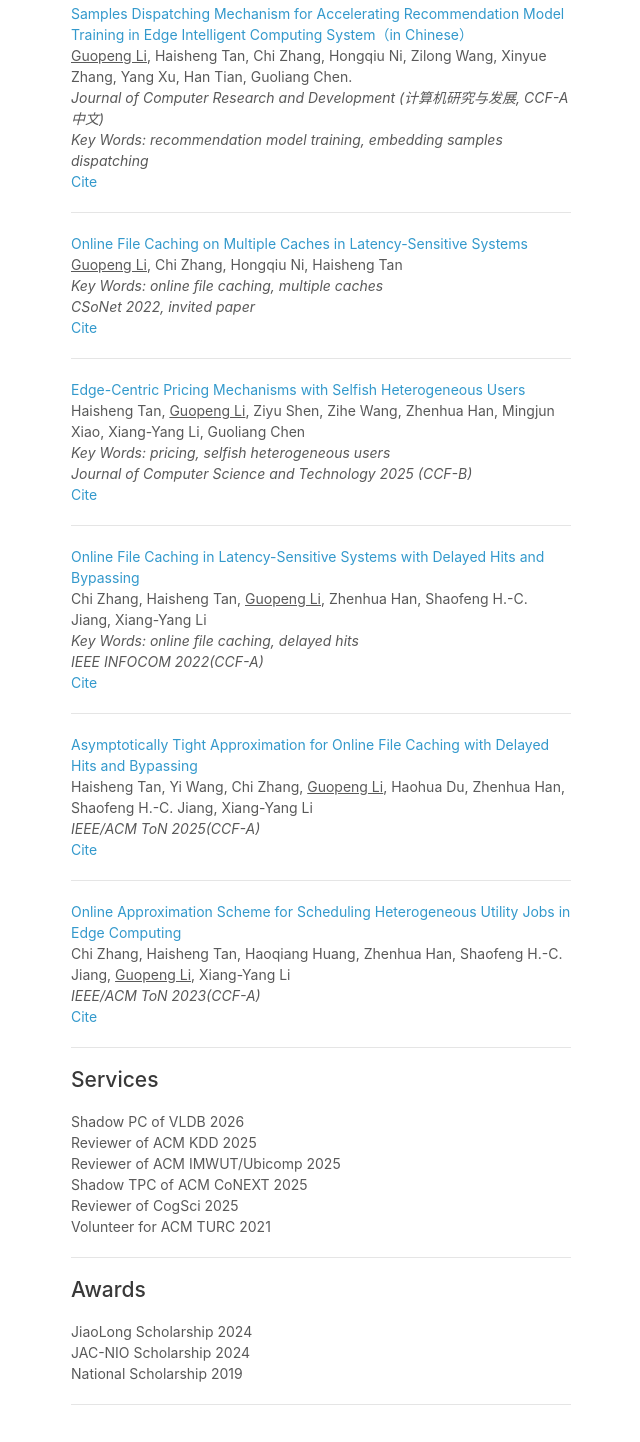
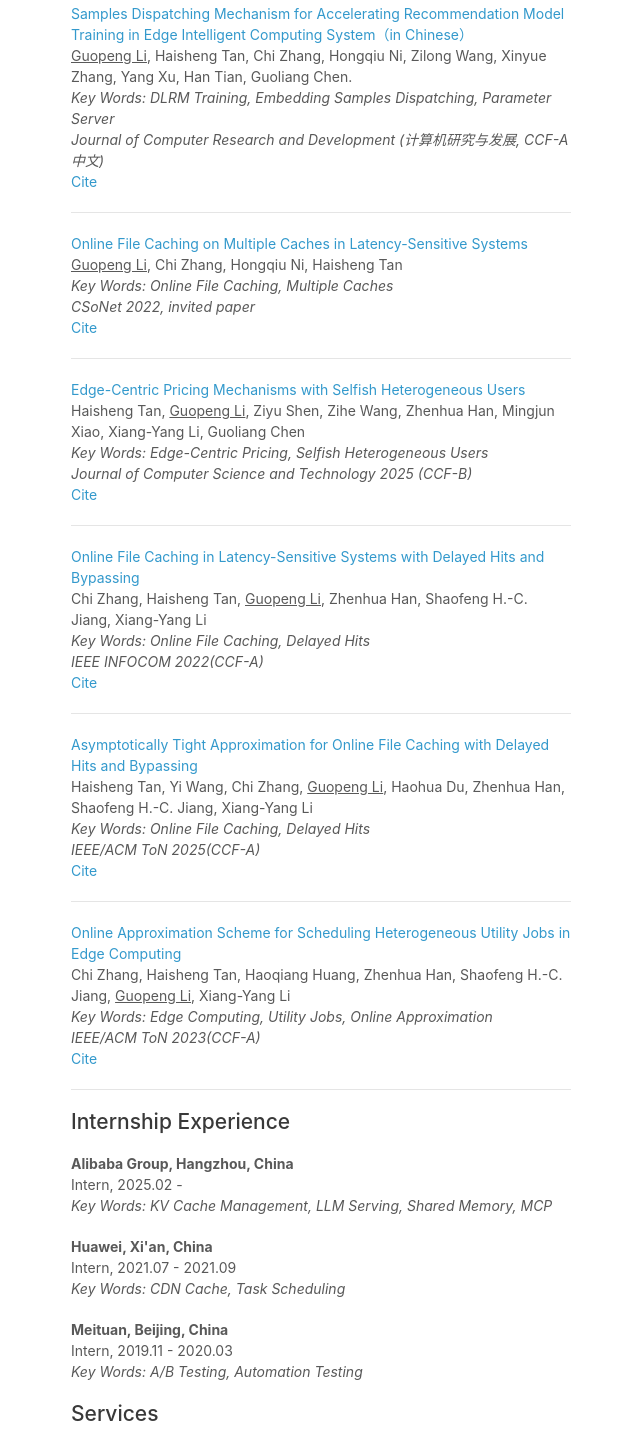
Before and after one commit to guopeng-gpli/guopeng-gpli.github.io, a plain HTML site: page index.html in a window 1280 px wide. Shown: the part 891-2333 px from the top of the page, without its empty margins (499-1139 px from the left). Drawn offline with Linux system fonts and the light colour scheme.

Commit message:
Update index.html

```diff
--- a/index.html
+++ b/index.html
@@ -51,7 +51,7 @@
         <p>
           <a href="https://ieeexplore.ieee.org/document/10597719" target="_blank" rel="noopener noreferrer">Online Container Caching with Late-Warm for IoT Data Processing</a><br>
           <u>Guopeng Li</u>, Haisheng Tan, Xuan Zhang, Chi Zhang, Ruiting Zhou, Zhenhua Han, Guoliang Chen<br>
-          <i> Key Words: serverless computing, container caching</i><br>
+          <i> Key Words: Serverless Computing, Container Caching</i><br>
           <i>IEEE ICDE 2024 (CCF-A)</i><br>
            <a href="#!" onclick="myFunction('cite_icde')"> Cite </a>
 <div id="cite_icde" style="display: none;border-style: solid;border-width: 1px;padding: 5px;white-space: pre-wrap;">
@@ -70,7 +70,7 @@
           <p>
             <a href="https://dl.acm.org/doi/10.1145/3616374" target="_blank" rel="noopener noreferrer">DAG Scheduling in Mobile Edge Computing</a><br>
             <u>Guopeng Li</u>, Haisheng Tan, Liuyan Liu, Hao Zhou, Shaofeng H.-C. Jiang, Zhenhua Han, Xiang-Yang Li, Guoliang Chen<br>
-            <i> Key Words: task scheduling, edge computing</i><br>
+            <i> Key Words: Task Scheduling, Edge Computing</i><br>
             <i>ACM Transactions on Sensor Networks (CCF-B)</i><br>
 
              <a href="#!" onclick="myFunction('cite_tosn2023')"> Cite </a>
@@ -102,7 +102,7 @@
           <p>
             <a href="https://crad.ict.ac.cn/cn/article/doi/10.7544/issn1000-1239.202440380" target="_blank" rel="noopener noreferrer">A Plan Reuse Mechanism for LLM-Driven Agent （in Chinese）</a><br>
             <u>Guopeng Li</u>, Ruiqi Wu, Haisheng Tan, Guoliang Chen<br>
-            <i> Key Words: LLM-based agent, plan reuse, intent recognition</i><br>
+            <i> Key Words: LLM-based Agent, Plan Reuse, Intent Recognition</i><br>
             <i>Journal of Computer Research and Development (计算机研究与发展, CCF-A中文) </i><br>
 
              <a href="#!" onclick="myFunction('cite_crad')"> Cite </a>
@@ -133,8 +133,9 @@ author = {李国鹏 and 吴瑞骐 and 谈海生 and 陈国良}
  <p>
             <a href="https://crad.ict.ac.cn/cn/article/doi/10.7544/issn1000-1239.202550128" target="_blank" rel="noopener noreferrer">Samples Dispatching Mechanism for Accelerating Recommendation Model Training in Edge Intelligent Computing System（in Chinese）</a><br>
             <u>Guopeng Li</u>,   Haisheng Tan,  Chi Zhang, Hongqiu Ni, Zilong Wang, Xinyue Zhang, Yang Xu, Han Tian, Guoliang Chen.<br>
+            <i> Key Words: DLRM Training, Embedding Samples Dispatching, Parameter Server</i><br>
+
             <i>Journal of Computer Research and Development (计算机研究与发展, CCF-A中文) </i><br>
-            <i> Key Words:  recommendation model training, embedding samples dispatching</i><br>
 
              <a href="#!" onclick="myFunction('cite_crad2025')"> Cite </a>
 <div id="cite_crad2025" style="display: none;border-style: solid;border-width: 1px;padding: 5px;white-space: pre-wrap;">
@@ -168,7 +169,7 @@ author = {李国鹏 and 谈海生 and 张弛 and 倪宏秋 and 王子龙 and 章
           <p>
             <a href="https://link.springer.com/chapter/10.1007/978-3-031-26303-3_26" target="_blank" rel="noopener noreferrer">Online File Caching on Multiple Caches in Latency-Sensitive Systems</a><br>
              <u>Guopeng Li</u>, Chi Zhang, Hongqiu Ni, Haisheng Tan<br>
-             <i> Key Words: online file caching, multiple caches</i><br>
+             <i> Key Words: Online File Caching, Multiple Caches</i><br>
             <i>CSoNet 2022, invited paper</i><br>
 
              <a href="#!" onclick="myFunction('cite_csonet')"> Cite </a>
@@ -189,7 +190,7 @@ author = {李国鹏 and 谈海生 and 张弛 and 倪宏秋 and 王子龙 and 章
           <p>
             <a href="https://jcst.ict.ac.cn/en/article/doi/10.1007/s11390-024-3298-y" target="_blank" rel="noopener noreferrer">Edge-Centric Pricing Mechanisms with Selfish Heterogeneous Users</a><br>
             Haisheng Tan, <u>Guopeng Li</u>, Ziyu Shen, Zihe Wang,  Zhenhua Han, Mingjun Xiao, Xiang-Yang Li, Guoliang Chen<br>
-            <i> Key Words: pricing, selfish heterogeneous users</i><br>
+            <i> Key Words: Edge-Centric Pricing, Selfish Heterogeneous Users</i><br>
             <i>Journal of Computer Science and Technology 2025 (CCF-B)</i><br>
 
              <a href="#!" onclick="myFunction('cite_jcst')"> Cite </a>
@@ -213,7 +214,7 @@ author = {Hai-Sheng Tan and Guo-Peng Li and Zi-Yu Shen and Zi-He Wang and Zhen-H
           <p>
           <a href="https://ieeexplore.ieee.org/document/9796969" target="_blank" rel="noopener noreferrer">Online File Caching in Latency-Sensitive Systems with Delayed Hits and Bypassing</a><br>
           Chi Zhang, Haisheng Tan, <u>Guopeng Li</u>, Zhenhua Han, Shaofeng H.-C. Jiang, Xiang-Yang Li<br>
-          <i> Key Words: online file caching, delayed hits</i><br>
+          <i> Key Words: Online File Caching, Delayed Hits</i><br>
           <i>IEEE INFOCOM 2022(CCF-A)</i><br>
           <a href="#!" onclick="myFunction('cite_infocom')"> Cite </a>
           <div id="cite_infocom" style="display: none;border-style: solid;border-width: 1px;padding: 5px;white-space: pre-wrap;">
@@ -230,6 +231,7 @@ author = {Hai-Sheng Tan and Guo-Peng Li and Zi-Yu Shen and Zi-He Wang and Zhen-H
          <p>
           <a href="" target="_blank" rel="noopener noreferrer"> Asymptotically Tight Approximation for Online File Caching with Delayed Hits and Bypassing</a><br>
           Haisheng Tan, Yi Wang, Chi Zhang, <u>Guopeng Li</u>, Haohua Du, Zhenhua Han, Shaofeng H.-C. Jiang, Xiang-Yang Li<br>
+          <i> Key Words: Online File Caching, Delayed Hits</i><br>
           <i>IEEE/ACM ToN 2025(CCF-A) </i><br>
           <a href="#!" onclick="myFunction('cite_ton')"> Cite </a>
           <div id="cite_ton" style="display: none;border-style: solid;border-width: 1px;padding: 5px;white-space: pre-wrap;">
@@ -245,6 +247,7 @@ author = {Hai-Sheng Tan and Guo-Peng Li and Zi-Yu Shen and Zi-He Wang and Zhen-H
           <p>
           <a href="https://ieeexplore.ieee.org/document/9851625" target="_blank" rel="noopener noreferrer">Online Approximation Scheme for Scheduling Heterogeneous Utility Jobs in Edge Computing</a><br>
           Chi Zhang, Haisheng Tan, Haoqiang Huang, Zhenhua Han, Shaofeng H.-C. Jiang, <u>Guopeng Li</u>, Xiang-Yang Li<br>
+          <i> Key Words: Edge Computing, Utility Jobs, Online Approximation</i><br>
           <i>IEEE/ACM ToN 2023(CCF-A)</i><br>
           <a href="#!" onclick="myFunction('cite_ton2023')"> Cite </a>
           <div id="cite_ton2023" style="display: none;border-style: solid;border-width: 1px;padding: 5px;white-space: pre-wrap;">
@@ -261,7 +264,23 @@ author = {Hai-Sheng Tan and Guo-Peng Li and Zi-Yu Shen and Zi-He Wang and Zhen-H
           </p>
           <hr/>
 
+          <h2>Internship Experience</h2>
+          <p>
+            <b>Alibaba Group, Hangzhou, China</b><br>
+            Intern, 2025.02 - <br>
+            <i> Key Words: KV Cache Management, LLM Serving, Shared Memory, MCP</i><br>
+          </p>
+          <p>
+            <b>Huawei, Xi'an, China</b><br>
+            Intern, 2021.07 - 2021.09<br>
+            <i> Key Words: CDN Cache, Task Scheduling</i><br>
+          </p>
 
+          <p>
+            <b>Meituan, Beijing, China</b><br>
+            Intern, 2019.11 - 2020.03<br>
+            <i> Key Words: A/B Testing, Automation Testing  </i><br>
+          </p>
 
           <!-- <p>
 
```
